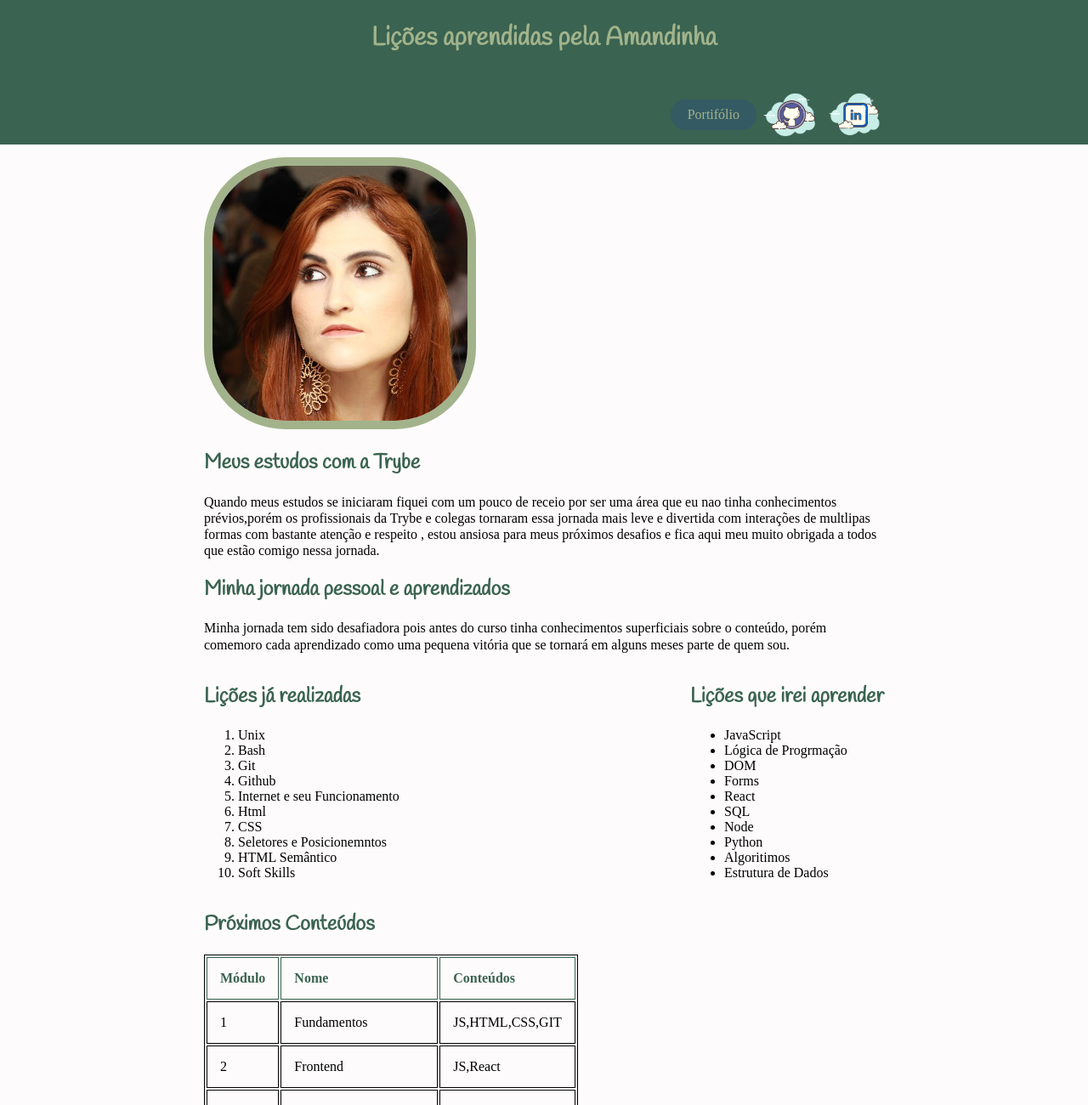
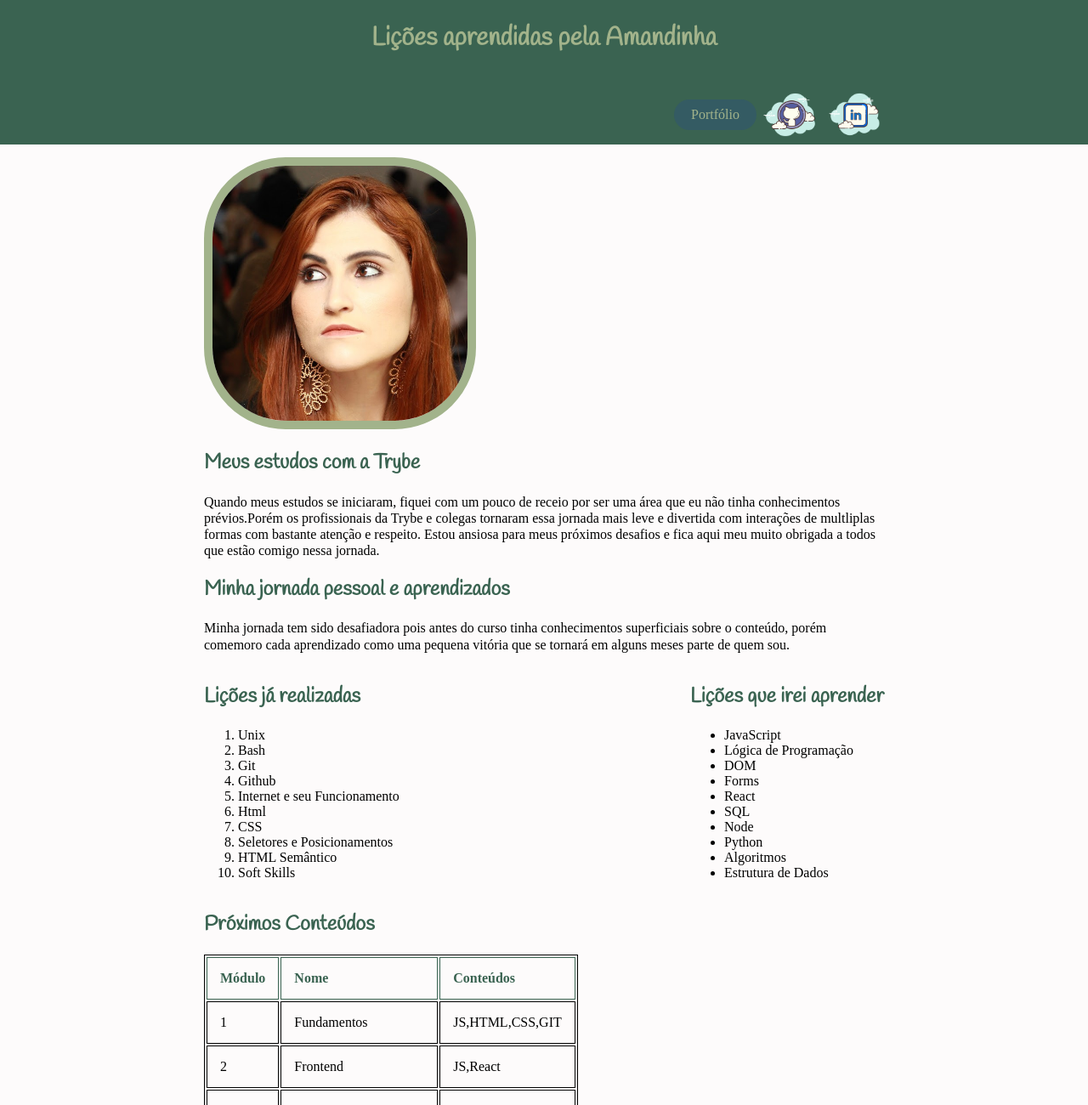
Before and after one commit to amandaalmeidachagas/amandaalmeidachagas.github.io, a plain HTML site: page projeto-01/index.html in a window 1280 px wide. Shown: the top 1300 px of the page at 85% size. Drawn offline with Linux system fonts and the light colour scheme.

Commit message:
Correção ortógrafica

```diff
--- a/projeto-01/index.html
+++ b/projeto-01/index.html
@@ -17,7 +17,7 @@
 
             <h1 id="titulo"> Lições aprendidas pela Amandinha </h1>
             <nav class="redes-sociais">
-                <a class="button" target="_blank" href="https://amandaalmeidachagas.github.io "> Portifólio</a>
+                <a class="button" target="_blank" href="https://amandaalmeidachagas.github.io "> Portfólio</a>
                 <a class="social-icon" target="_blank" href="https://github.com/amandaalmeidachagas/"><img src="foto/github.png" alt="github" height="70px"></a>
                 <a class="social-icon" target="_blank" href="https://www.linkedin.com/in/amanda-almeida-chagas/"><img src="foto/linkedin.png" alt="Linkedin" height="70px"></a>
                 </nav>
@@ -30,7 +30,7 @@
         </div>
         <article>
             <h2>Meus estudos com a Trybe </h2>
-            <p>Quando meus estudos se iniciaram fiquei com um pouco de receio por ser uma área que eu nao tinha conhecimentos prévios,porém os profissionais da Trybe e colegas tornaram essa jornada mais leve e divertida com interações de multlipas formas com bastante atenção e respeito , estou ansiosa para meus próximos desafios e fica aqui meu muito obrigada a todos que estão comigo nessa jornada.  </p>
+            <p>Quando meus estudos se iniciaram, fiquei com um pouco de receio por ser uma área que eu não tinha conhecimentos prévios.Porém os profissionais da Trybe e colegas tornaram essa jornada mais leve e divertida com interações de multliplas formas com bastante atenção e respeito. Estou ansiosa para meus próximos desafios e fica aqui meu muito obrigada a todos que estão comigo nessa jornada.  </p>
         </article>
         <aside>
             <h2>Minha jornada pessoal e aprendizados </h2>
@@ -47,7 +47,7 @@
                     <li>Internet e seu Funcionamento</li>
                     <li>Html</li>
                     <li>CSS</li>
-                    <li>Seletores e Posicionemntos</li>
+                    <li>Seletores e Posicionamentos</li>
                     <li>HTML Semântico</li>
                     <li>Soft Skills</li>
                 </ol>
@@ -56,14 +56,14 @@
             <h2>Lições que irei aprender</h2>
             <ul id="licoes_a_aprender">
                 <li>JavaScript</li>
-                <li>Lógica de Progrmação</li>
+                <li>Lógica de Programação</li>
                 <li>DOM</li>
                 <li>Forms</li>
                 <li>React</li>
                 <li>SQL</li>
                 <li>Node</li>
                 <li>Python</li>
-                <li>Algoritimos</li>
+                <li>Algoritmos</li>
                 <li>Estrutura de Dados</li>
             </ul>
            </div>
```
